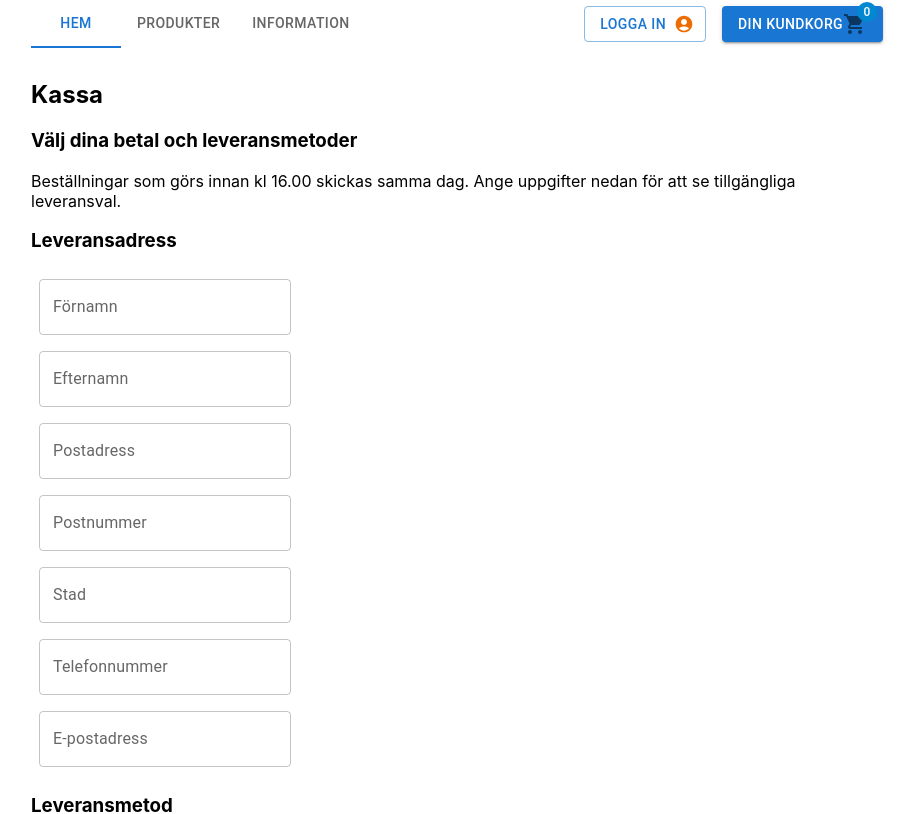
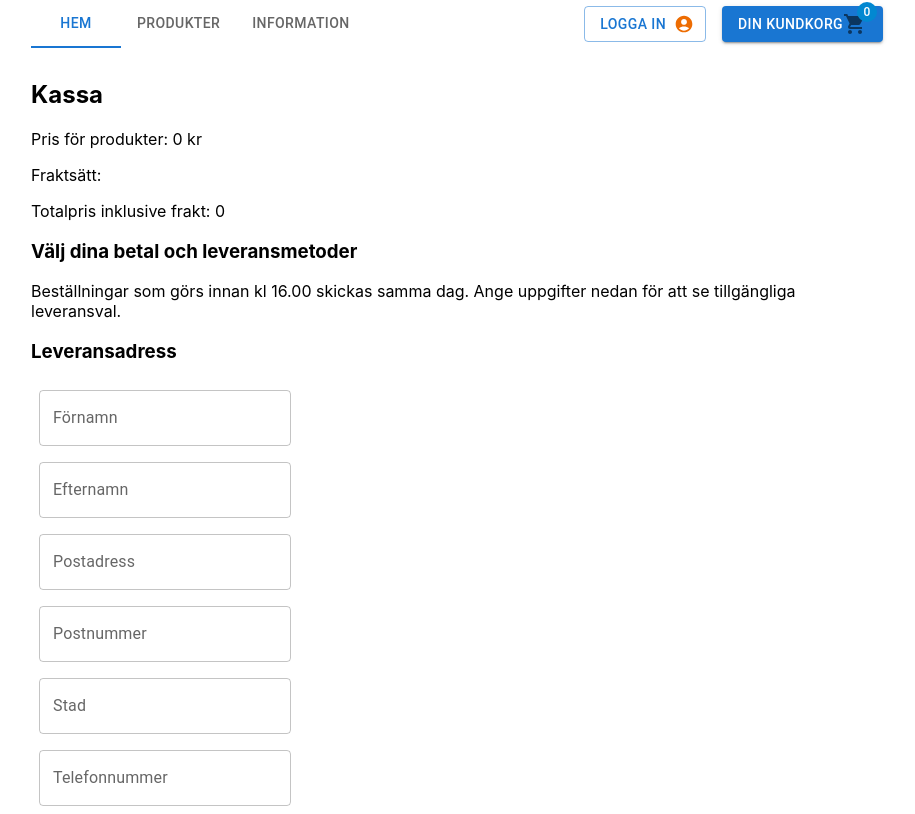
Before and after one commit to OliviaIsberg/ducky, a React (Create React App) app: page /checkoutPage in a window 1280 px wide. Shown: the top 814 px of the page, without its empty margins (183-1098 px from the left). Built offline with nearby package versions, Linux system fonts and the light colour scheme.

Commit message:
change the way shipping adress is saved to local storage #90

```diff
--- a/src/components/Forms/OrderForm.tsx
+++ b/src/components/Forms/OrderForm.tsx
@@ -10,7 +10,6 @@ import { FormControlLabel, Checkbox, Button } from "@mui/material";
 import ShipmentBox from "./ShipmentBox";
 import { Link, useNavigate } from "react-router-dom";
 import { placeOrderFetch } from "../../Api/Api";
-import useLocalStorage from "../../Hooks/useLocalStorage";
 
 export interface OrderData {
   shippingAdress: ShippingAdress;
@@ -68,11 +67,16 @@ interface Props {
 
 function OrderForm(props: Props) {
   let navigate = useNavigate();
-  const [orderDetails, setOrderDetails] = useLocalStorage("orderDetails", "");
+  // const [orderDetails, setOrderDetails] = useLocalStorage("orderDetails", "");
 
+  // function handleSubmit(orderData: OrderData) {
+  //   setOrderDetails(orderData);
+  //   confirmOrder();
+  // }
+  // const [orderDetails, setOrderDetails] = useState("")
   function handleSubmit(orderData: OrderData) {
-    setOrderDetails(orderData);
-    confirmOrder();
+    localStorage.setItem("orderDetails", JSON.stringify(orderData));
+    confirmOrder()
   }
 
   const formikProps = useFormik<OrderData>({
--- a/src/pages/CheckOutPage.tsx
+++ b/src/pages/CheckOutPage.tsx
@@ -1,11 +1,17 @@
 import { Container } from "@mui/material";
 import OrderForm from "../components/Forms/OrderForm";
+import useLocalStorage from "../Hooks/useLocalStorage";
 
 function CheckOutPage() {
+  const [total, setTotal] = useLocalStorage('cartSum', 0)
   return (
     <Container maxWidth="md">
       <h2>Kassa</h2>
       {/* < CartSummary /> */}
+      <p>Pris för produkter: {`${total}`} kr</p>
+      <p>Fraktsätt:</p>
+      {/* the second "total" should be shipping cost */}
+      <p>Totalpris inklusive frakt: {`${total+total}`}</p>
 
       <h3>Välj dina betal och leveransmetoder</h3>
 
--- a/src/pages/ConfirmedPage.tsx
+++ b/src/pages/ConfirmedPage.tsx
@@ -1,16 +1,29 @@
 import { Container } from "@mui/material";
+import { ReactChild, ReactFragment, ReactPortal, useState } from "react";
+import { OrderData } from "../components/Forms/OrderForm";
+import useLocalStorage from "../Hooks/useLocalStorage";
 
 function RandomOrderNumber() {
-  return Math.floor(Math.random()*1000000)
+  return Math.floor(Math.random() * 1000000);
 }
 
 function ConfirmedOrderPage() {
+  const orderData = localStorage.getItem("orderDetails");
+  function changeToArray() {
+    return orderData? JSON.stringify(orderData) : []
+    // const newOrderData = Object.entries({orderData}) : []
+    //return newOrderData
+  }
+
+  changeToArray();
+  console.log(orderData);
+
   return (
     <Container maxWidth="md">
       <h2>Tack för din beställning!</h2>
       <p>
         Din betalning och beställning har genomförts, och snart kommer dina nya
-        ankor till sitt nya hem! <br/>
+        ankor till sitt nya hem! <br />
         Nedan är en sammanfattning på din beställning;
       </p>
       <h3>Ordernummer: #{RandomOrderNumber()}</h3>
@@ -18,6 +31,14 @@ function ConfirmedOrderPage() {
       {/* get the summary of bought products */}
       {/* < CartSummary /> */}
       <h3>Leveransadress:</h3>
+      <div>
+        {/* <p>{orderData}</p> */}
+      </div>
+      {/* {localStorage.getItem('orderDetails') && (
+            <div>
+               OrderData: <p>{localStorage.getItem('orderDetails') }</p>
+            </div>
+         )} */}
       <h3>Leveransmetod:</h3>
       {/* get the adress from local storage */}
       <h3>Betalningsmetod:</h3>
```
